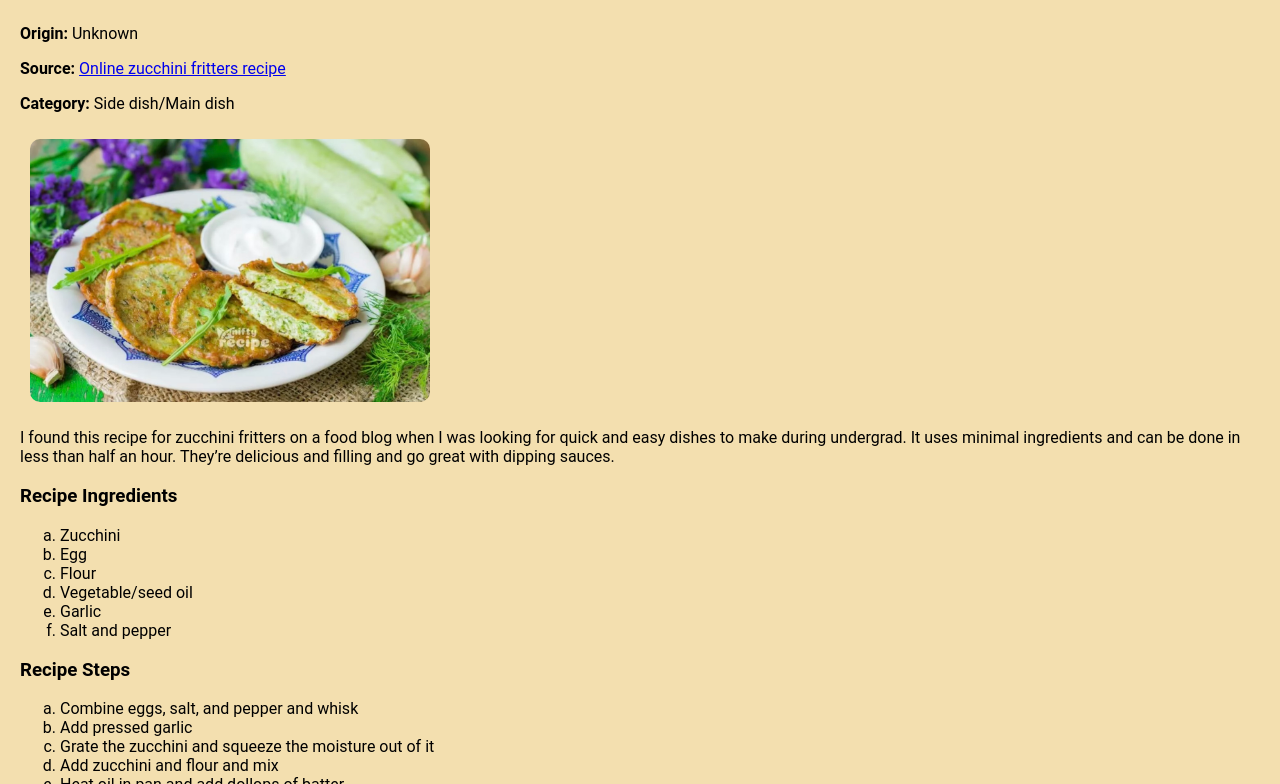
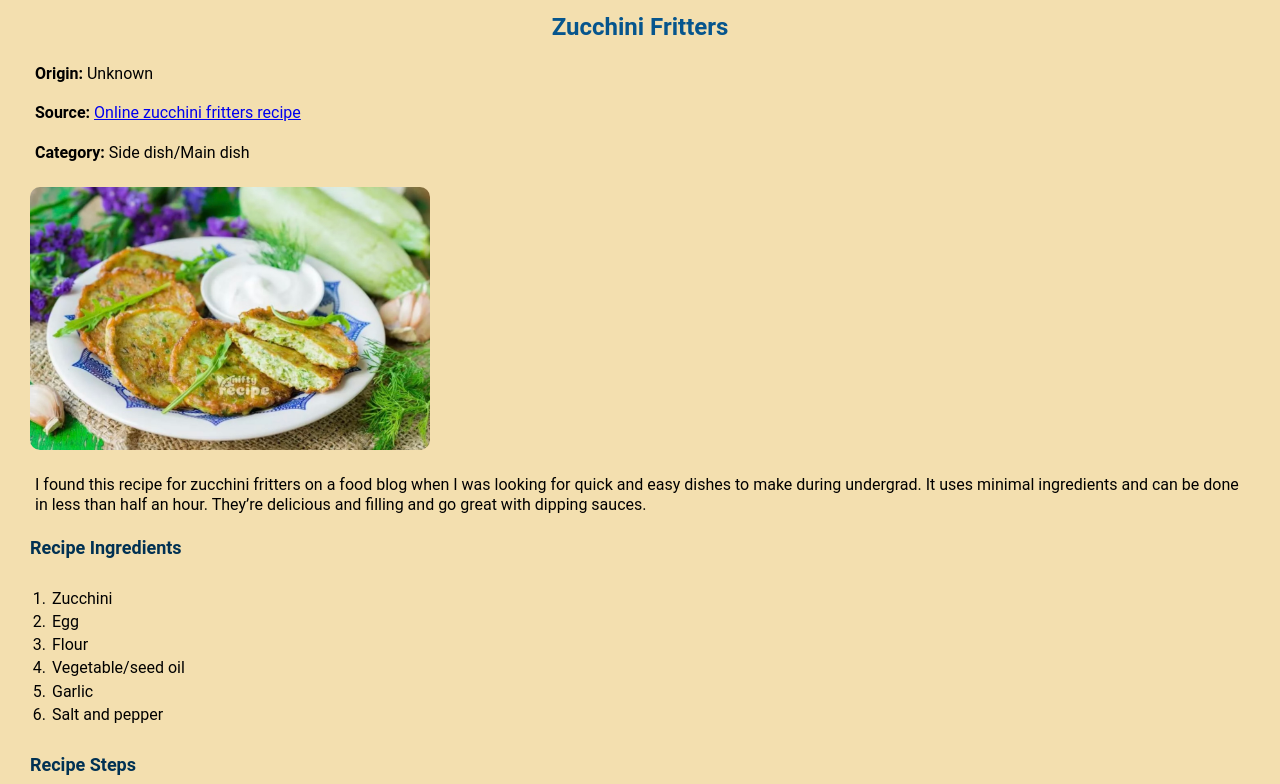
Before and after one commit to natalieramirez22/ccp_mobile_w24, a plain HTML site: page recipes.html in a window 1280 px wide. Shown: the part 190-974 px from the top of the page. Drawn offline with Linux system fonts and the light colour scheme.

Commit message:
add reset file and needed css

```diff
--- /dev/null
+++ b/css/html5reset.css
@@ -0,0 +1,48 @@
+/* http://meyerweb.com/eric/tools/css/reset/
+   v2.0 | 20110126
+   License: none (public domain)
+*/
+
+html, body, div, span, applet, object, iframe,
+h1, h2, h3, h4, h5, h6, p, blockquote, pre,
+a, abbr, acronym, address, big, cite, code,
+del, dfn, em, img, ins, kbd, q, s, samp,
+small, strike, strong, sub, sup, tt, var,
+b, u, i, center,
+dl, dt, dd, ol, ul, li,
+fieldset, form, label, legend,
+table, caption, tbody, tfoot, thead, tr, th, td,
+article, aside, canvas, details, embed,
+figure, figcaption, footer, header, hgroup,
+menu, nav, output, ruby, section, summary,
+time, mark, audio, video {
+	margin: 0;
+	padding: 0;
+	border: 0;
+	font-size: 100%;
+	font: inherit;
+	vertical-align: baseline;
+}
+/* HTML5 display-role reset for older browsers */
+article, aside, details, figcaption, figure,
+footer, header, hgroup, menu, nav, section {
+	display: block;
+}
+body {
+	line-height: 1;
+}
+ol, ul {
+	list-style: none;
+}
+blockquote, q {
+	quotes: none;
+}
+blockquote:before, blockquote:after,
+q:before, q:after {
+	content: '';
+	content: none;
+}
+table {
+	border-collapse: collapse;
+	border-spacing: 0;
+}
--- a/css/style.css
+++ b/css/style.css
@@ -10,12 +10,59 @@ h1 {
     text-align: center;
     font-weight: bold;
     color: #003153;
+    margin: 20px;
+    padding-top: 20px;
+    padding-bottom: 10px;
+    font-size: xx-large;
 }
 
 h2 {
     text-align: center;
     color: #06558d;
+    margin: 20px;
+    padding-top: 10px;
+    font-size: x-large;
+    font-weight: bold;
 }
+
+h3 {
+    font-size: large;
+    font-weight: bold;
+    margin-top: 10px;
+    padding: 10px;
+    color: #003153;
+}
+
+p {
+    margin: 10px;
+    padding: 5px;
+    line-height: 120%;
+}
+
+strong {
+    font-weight: bold;
+    color: #000000;
+}
+
+ul {
+    margin: 20px;
+    padding-left: 10px;
+    list-style: disc;
+    line-height: 120%;
+}
+
+ol {
+    margin: 20px;
+    padding-left: 10px;
+    list-style: decimal;
+    line-height: 120%;
+}
+
+li{
+    padding: 2px;
+}
+
+
 
 nav ul {
     display: grid;
@@ -125,3 +172,9 @@ img {
     text-align: center;
     z-index: 100;
 }
+
+video {
+    margin: auto;
+    padding: 10px;
+    border-radius: 20px;
+}
--- a/recipes.html
+++ b/recipes.html
@@ -3,6 +3,7 @@
 <head>
     <meta charset="UTF-8">
     <meta name="viewport" content="width=device-width, initial-scale=1.0">
+    <link rel="stylesheet" href="css/html5reset.css">
     <link rel="stylesheet" href="css/style.css">
     <title>Recipes</title>
 </head>
```
Also changed, not shown: index.html (+1 -0 lines), pets.html (+1 -0 lines), travel.html (+1 -0 lines).
